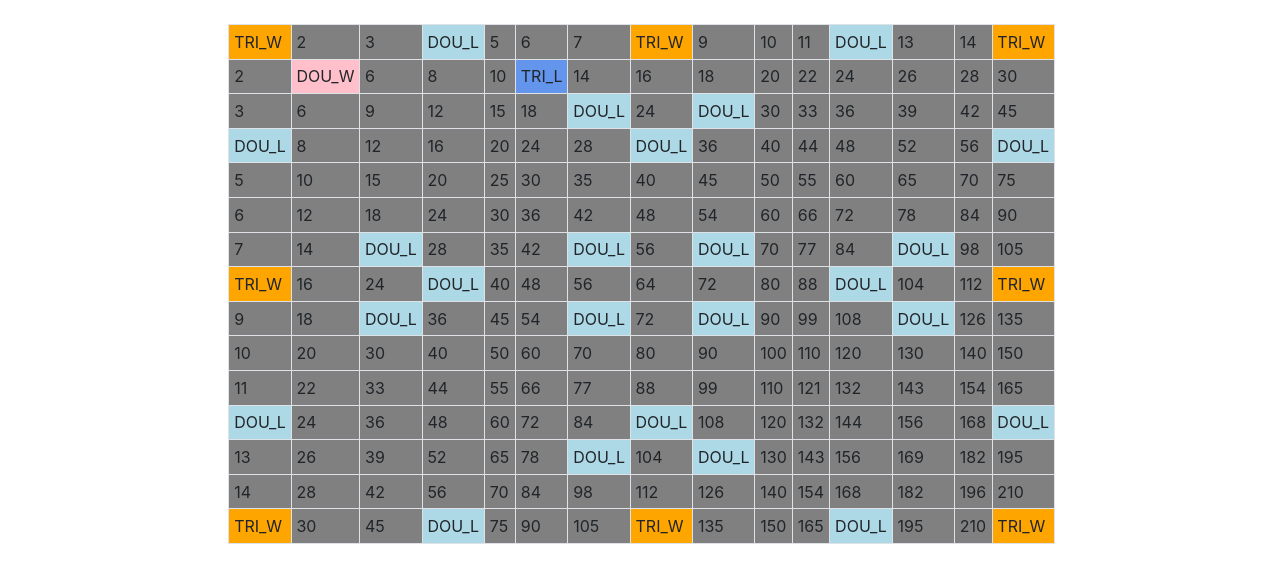
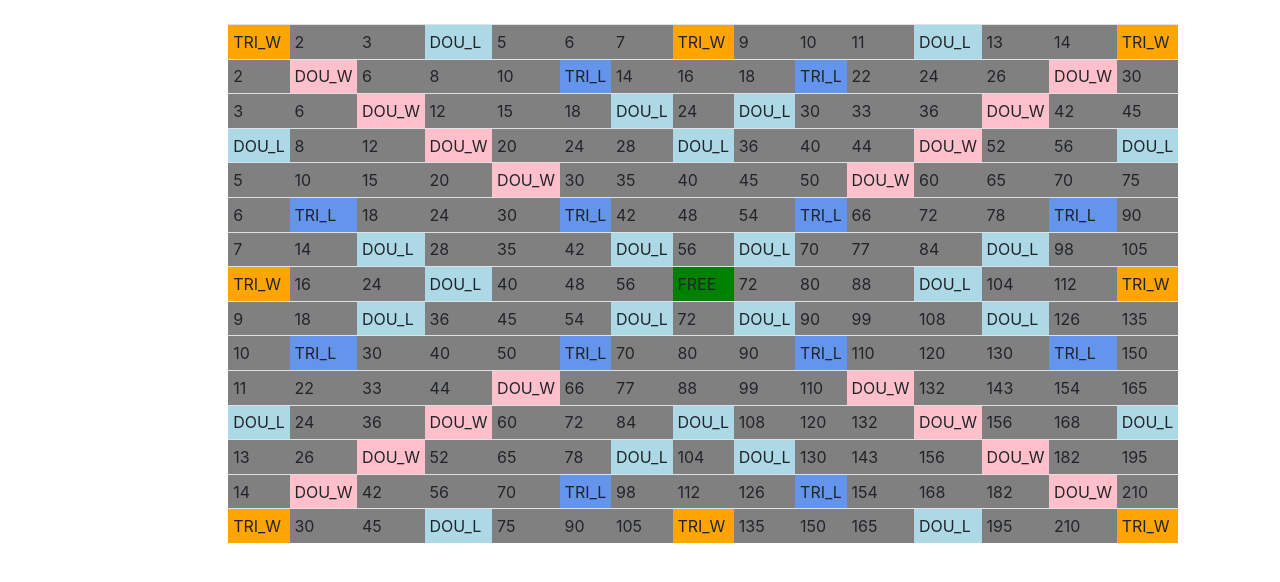
Before and after one commit to jjuarez2902/BattleShip, a plain HTML site: page views/index.html in a window 1280 px wide. Shown: the part 56-638 px from the top of the page. Drawn offline with nearby package versions, Linux system fonts and the light colour scheme.

Commit message:
Finished coloring board, init Tile class :b:

```diff
--- a/js/index.js
+++ b/js/index.js
@@ -1,4 +1,4 @@
-// Jorge Juarez - Project 0
+// Jorge Juarez - Project 0 : Scrabble Game
 // .js file used in conjunction with ../views/index.html
 
 let row = ""; // host current row of Scrabble table
@@ -25,6 +25,11 @@ let initSpecialCell = function(cell){
     searchSpecialCellIdx(cell, triple_word_idxs, 'orange', 'TRI_W');
 } // end initSpecialCell function
 
+let initFreeSpace = function(cell){
+    cell.style.backgroundColor = "green";
+    cell.textContent = "FREE";
+};
+
 let createTable = function(){ // let's initialize the Scrabble Board!
     console.log("hi");
     for(let i = 0; i < 15; i++){
@@ -35,6 +40,8 @@ let createTable = function(){ // let's initialize the Scrabble Board!
             cell.id = `${i},${j}`;
             colorInCell(cell, 'grey');
             initSpecialCell(cell);
+            if(i === 7 && j ===7)
+                initFreeSpace(cell);
             row.appendChild(cell);
             document.getElementById('scrabble-table').appendChild(row);
         } // end inner for
--- a/js/pointclass.js
+++ b/js/pointclass.js
@@ -1,4 +1,4 @@
-// Jorge Juarez - Project 0
+// Jorge Juarez - Project 0 : Scrabble Game
 // .js file used in conjunction with ../views/index.html
 // File specifies all variables and functions concerned with Point class
 
--- a/js/specialcells.js
+++ b/js/specialcells.js
@@ -1,4 +1,5 @@
-// Jorge Juarez - specialcells.js
+// Jorge Juarez - Project 0 : Scrabble Game
+// .js file used in conjunction with ../views/index.html
 // .js file used to house cells in Scrabble table with special events attached to them
 // also include associated functions with them
 
@@ -10,10 +11,17 @@ const double_letter_idxs = [initPt(0,3), initPt(0,11),
     initPt(14,3), initPt(14,11),
 ];
 
-const triple_letter_idxs = [initPt(1,5), ];
+const triple_letter_idxs = [initPt(1,5), initPt(1,9), initPt(5,1), initPt(5,5),
+    initPt(5, 9), initPt(5, 13), initPt(9, 1), initPt(9, 5), initPt(9, 9), initPt(9, 13),
+    initPt(13, 5), initPt(13, 9),
+];
 
-const double_word_idxs = [initPt(1,1)];
+const double_word_idxs = [initPt(1,1), initPt(1,13), initPt(2,2), initPt(2,12),
+    initPt(3,3), initPt(3,11), initPt(4,4), initPt(4,10), initPt(10,4), initPt(10,10),
+    initPt(11,3), initPt(11,11), initPt(12,2), initPt(12,12), initPt(13,1), initPt(13,13)];
 
 const triple_word_idxs = [initPt(0, 0), initPt(0, 7), initPt(0, 14),
     initPt(7, 0), initPt(7, 14), initPt(14, 0), initPt(14, 7), initPt(14, 14),
 ];
+
+const free_space_idx = initPt(7,7);
--- /dev/null
+++ b/js/tileclass.js
@@ -0,0 +1,3 @@
+// Jorge Juarez - Project 0: Scrabble Game
+// .js file used in conjunction with ../views/index.html
+// .js file to house Tile object, which is the main Object to be used to update status of Game Board
--- a/views/index.html
+++ b/views/index.html
@@ -28,7 +28,7 @@
     </div>
     <br>
     <div class="container col-md-8">
-        <table class="table table-bordered table-sm" id = "scrabble-table" >
+        <table class="table table-sm" id = "scrabble-table" >
             <thead class="thead">
             </thead>
             <tbody>
@@ -38,6 +38,7 @@
     </div>
 
     <script src = "../js/pointclass.js"> </script>
+    <script src = "../js/tileclass.js"></script>
     <script src = "../js/specialcells.js"></script>
     <script src = "../js/index.js"></script>
 </body>
```
